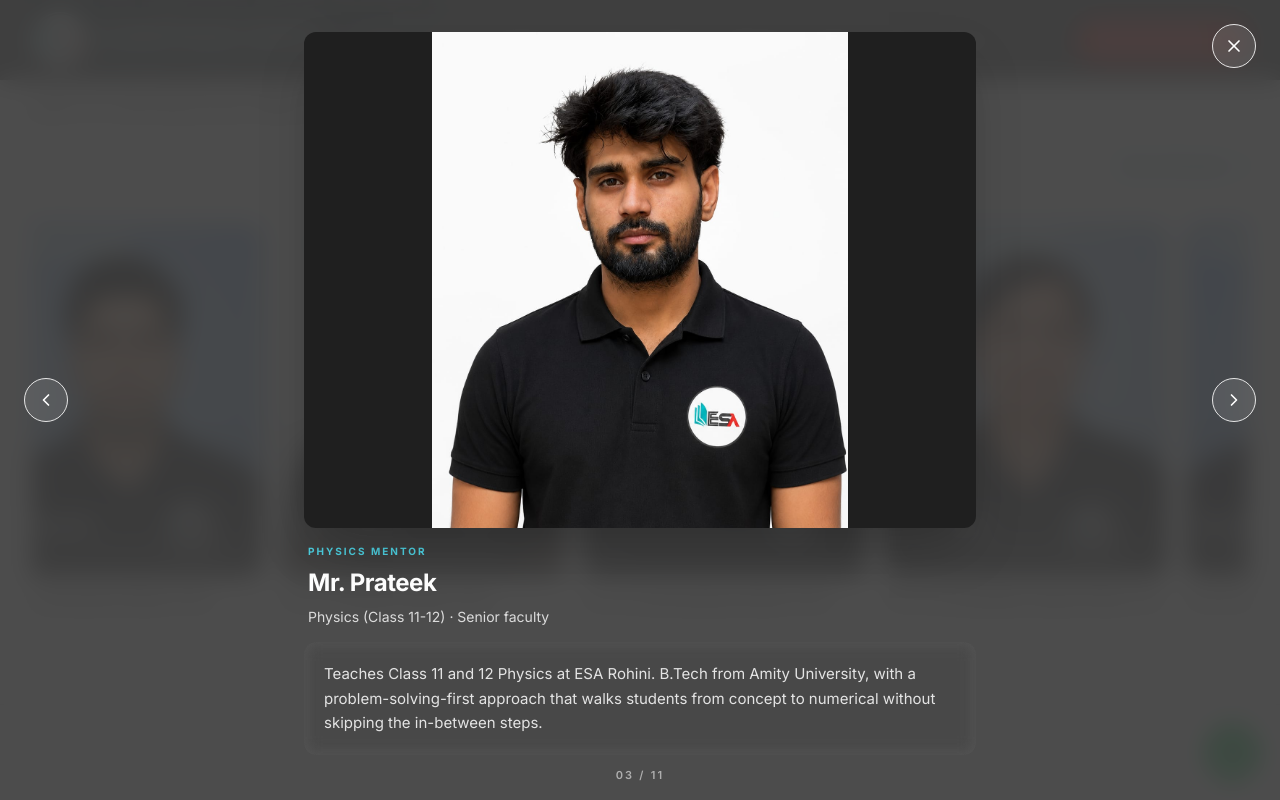
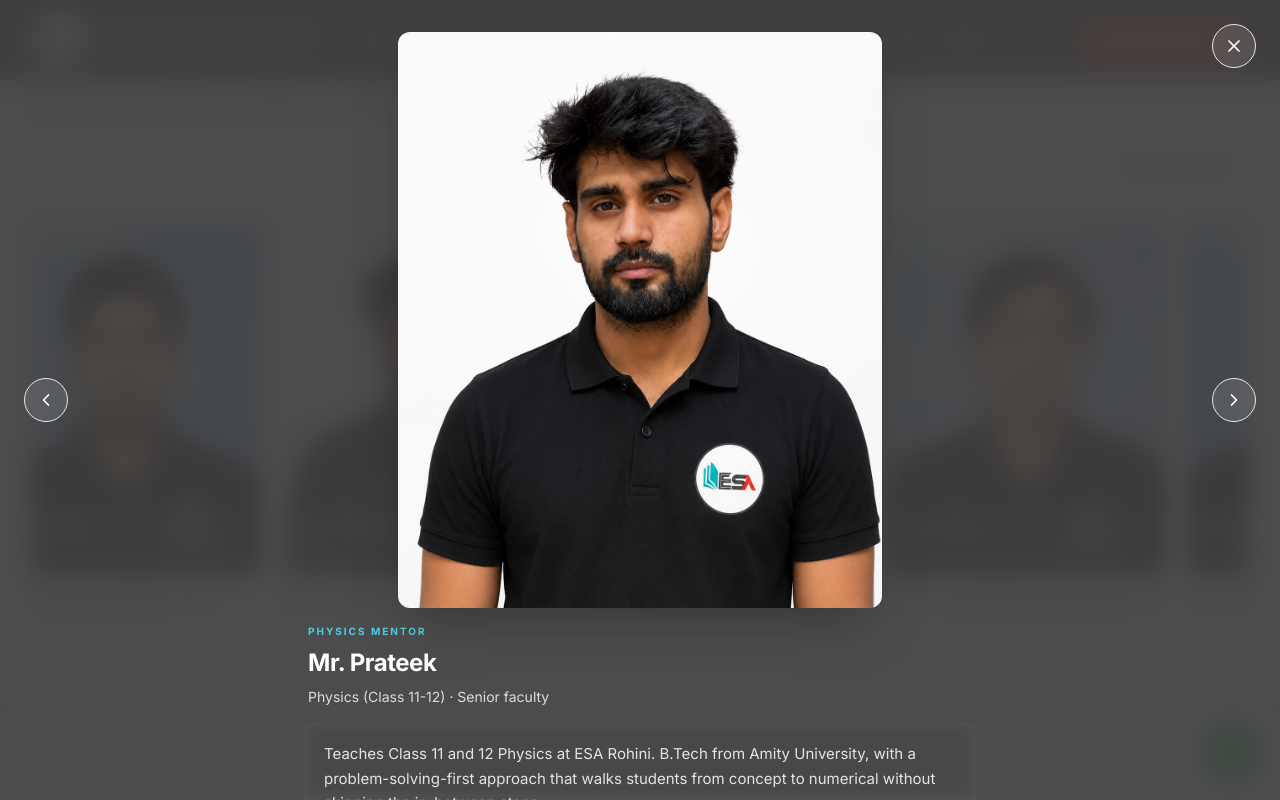
Before and after one commit to mayankdigitallab-pixel/esa, a Next.js app: page / in a window 1280 px wide. Both pictures are taken after a click on the button 429 px from the left and 6091 px from the top of the page. Shown: the part 5691-6491 px from the top of the page. Built offline with nearby package versions, Linux system fonts and the light colour scheme.

Commit message:
PhotoLightbox: let image keep its own aspect ratio (no more forced 4:5 letterbox)

```diff
--- a/components/PhotoLightbox.tsx
+++ b/components/PhotoLightbox.tsx
@@ -97,17 +97,17 @@ export function PhotoLightbox({ items, openIndex, onClose, onIndexChange }: Prop
         className="relative my-auto w-full max-w-2xl py-2"
         onClick={(e) => e.stopPropagation()}
       >
-        {/* Image - shown fully (object-contain) so logos and full frame are visible */}
-        <div
-          className="relative w-full overflow-hidden rounded-xl bg-neutral-900 shadow-2xl"
-          style={{ aspectRatio: "4 / 5", maxHeight: "62vh" }}
-        >
+        {/* Image - keeps its own aspect ratio so portraits don't get letter-boxed
+            inside a forced 4:5 frame. We cap height/width with CSS and let the
+            image decide its own ratio via Next/Image's intrinsic sizing. */}
+        <div className="relative mx-auto flex max-h-[72vh] w-fit max-w-full justify-center overflow-hidden rounded-xl bg-neutral-900 shadow-2xl">
           <Image
             src={active.image}
             alt={active.name}
-            fill
-            sizes="(max-width: 768px) 100vw, 640px"
-            className="object-contain"
+            width={1200}
+            height={1600}
+            sizes="(max-width: 768px) 100vw, 720px"
+            className="h-auto max-h-[72vh] w-auto max-w-full object-contain"
             priority
           />
           {active.badge ? (
```
